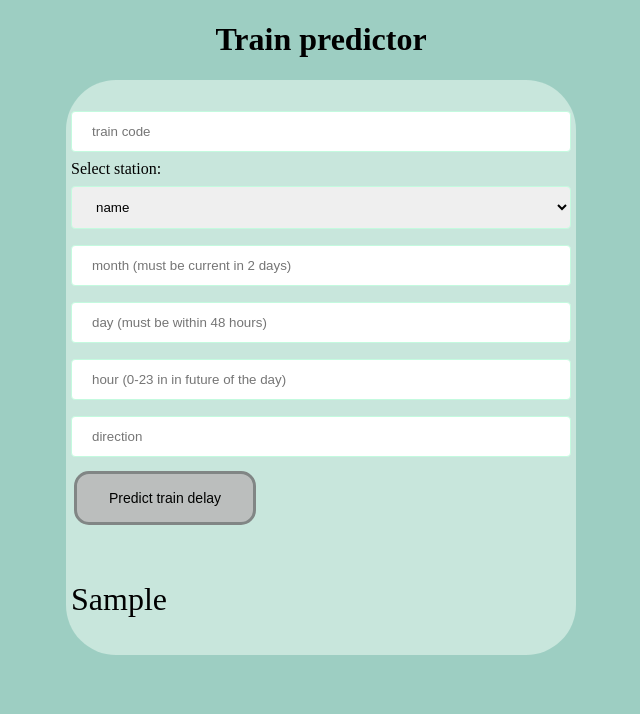
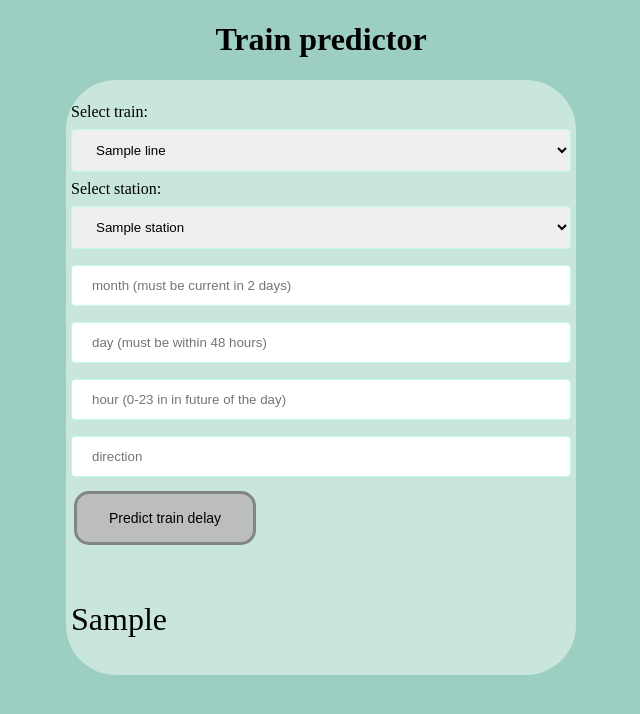
Before and after one commit to millalin/Train-predictor, a Flask app: template app/templates/index.html in a window 1280 px wide. Shown: the top 714 px of the page, without its empty margins (319-959 px from the left). Run offline with Flask 2, Linux system fonts and the light colour scheme; the template is opened without the code that fills it: most values are stand-ins (such as "Sample title", 1, 10 or a date in 2020); parts of the project's set-up code (start-up, migrations or seed data) failed here and were passed over.

Commit message:
adding commuterLinesID json, adding dropdowns to train and station

```diff
--- a/app/app.py
+++ b/app/app.py
@@ -4,6 +4,7 @@ import pickle
 import joblib
 import helpers.weather_for_model as weather
 import pandas as pd
+import json
 
 app = Flask(__name__)
 model = joblib.load('model.z')
@@ -17,32 +18,33 @@ def create_stations_json():
 
 stations = create_stations_json()
 
+with open('../utils/lines.json', 'r') as f:
+    lines = json.load(f)
 
 @app.route('/')
 def home():
-    print(stations)
-    return render_template('index.html', stations=stations)
-
+    return render_template('index.html', stations=stations, lines=lines)
 
 @app.route('/predict',methods=['POST'])
 def predict():
 
     inputs = [int(x) for x in request.form.values()]
-    select = request.form.get('station')
-    select = int(select)
+    select_station = request.form.get('station')
+    select_station = int(select_station)
+    select_line = request.form.get('lineID')
+    select_line = int(select_line)
 
     print(inputs)
     weatherPrediction = weather.give_prediction(inputs[2], inputs[3], inputs[4])
     print(weatherPrediction)  # 'rain', 'celcius', 'windGustSpeed', 'windSpeed'
     inputs.extend(weatherPrediction)
-    inputs = inputs[0:1] + [select] + inputs[2:]
+    inputs = [select_line] + inputs[1:1] + [select_station] + inputs[2:]
     features = [np.array(inputs)]
     print("feat ", features)
     prediction = model.predict(features)
-
     res = int(prediction[0])
 
-    return render_template('index.html', prediction_minutes='Delay {} minute(s)'.format(res), stations=stations)
+    return render_template('index.html', prediction_minutes='Delay {} minute(s)'.format(res), stations=stations, lines=lines)
 
 
 if __name__ == "__main__":
--- a/app/templates/index.html
+++ b/app/templates/index.html
@@ -61,14 +61,17 @@ color: white;
 <br>
 
 <form action="{{ url_for('predict')}}"method="post">
-<input type="text" name="commuterLineID" placeholder="train code" required="required" />
-<label for="sel1">Select station:</label>
+  <label for="sel1">Select train:</label>
+  <select name = "lineID">
+  {% for code, line in lines.items() %}
+    <option value= "{{ code }}">{{ line }}</option>
+  {% endfor %}
+  </select>
+  <label for="sel2">Select station:</label>
   <select name = "station">
-  {% for station in stations.keys() %}
-<option value= "{{ stations[station] }}">{{ station }}</option>
-
+  {% for station, v in stations.items() %}
+    <option value= "{{ v }}">{{ station }}</option>
   {% endfor %}
-
   </select>
   <input type="text" name="month" placeholder="month (must be current in 2 days)" required="required" />
   <input type="text" name="day" placeholder="day (must be within 48 hours)" required="required" />
--- /dev/null
+++ b/utils/lines.json
@@ -0,0 +1 @@
+{"0": "A", "2": "E", "5": "L", "9": "U", "6": "P", "3": "I", "7": "R", "8": "T", "11": "Z", "10": "Y", "4": "K", "1": "D"}
```
Also changed, not shown: app/model.py (+8 -1 lines). Lines whose indentation alone changed are shown as unchanged.
